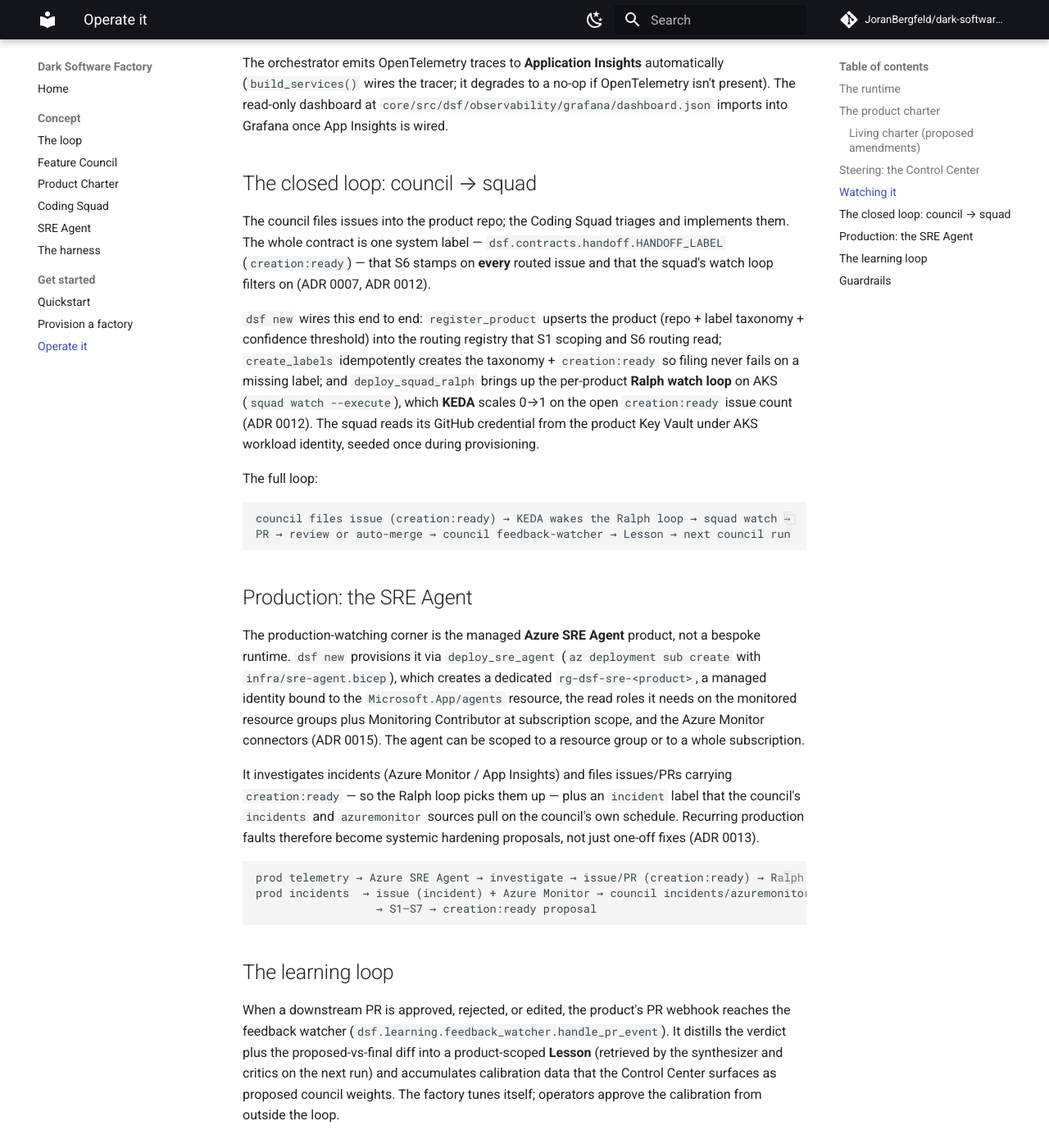
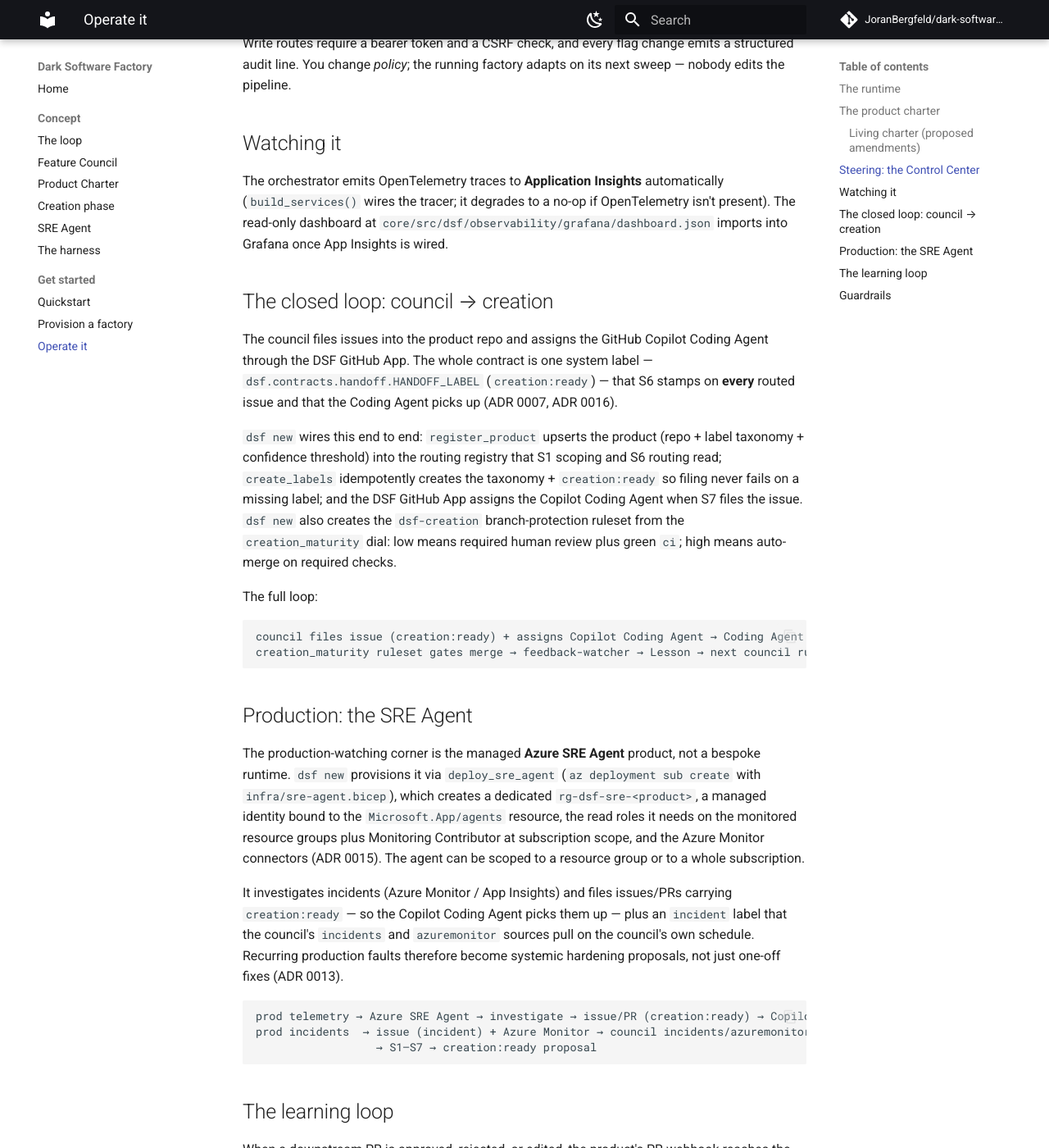
Before and after one commit to JoranBergfeld/dark-software-factory, an MkDocs documentation site: the page built from docs/site/get-started/operate.md, in a window 1280 px wide and 1400 px high, scrolled down 2570 px. Shown: the whole window at 82% size. Built offline with MkDocs 1.6.1 and Material for MkDocs 9.7.7, drawn with Linux system fonts in a browser that asks for light colours; comment, search, counter and statistics services are not loaded; some of the changed text lies outside the part shown.

Commit message:
docs: rename Coding Squad to Creation phase and mark ADR 0012 superseded
The build phase is now the Creation phase run by the GitHub Copilot Coding
Agent (ADR 0016 supersedes 0012); the retired Ralph/AKS/KEDA "Coding Squad"
is gone from the code. Update the published site to match: rename the concept
page, retitle the nav and cross-links, rewrite the council->creation loop in
the operate runbook, and drop the stale "squad CLI on PATH" guidance. Also
note that dsf charter auto-loads a product's Azure endpoints from its instance
manifest. Mark ADR 0012 as superseded by ADR 0016.

Co-authored-by: Copilot <223556219+Copilot@users.noreply.github.com>

````diff
--- a/docs/site/get-started/operate.md
+++ b/docs/site/get-started/operate.md
@@ -1,7 +1,7 @@
 # Operate the factory
 
 A factory you have [provisioned](provision-a-factory.md) runs itself. The council sweeps its
-sources on a schedule, files grounded `creation:ready` issues, the Coding Squad builds them, and
+sources on a schedule, files grounded `creation:ready` issues, the Creation phase builds them, and
 the SRE Agent watches production and feeds incidents back to the start. No one stands inside
 the pipeline.
 
@@ -61,6 +61,13 @@ from the registry — no other GitHub env vars are needed. Explicit `GITHUB_APP_
 `GITHUB_INSTALLATION_ID` / `GITHUB_APP_PRIVATE_KEY_SECRET` / `AZURE_KEYVAULT_URI`
 override it when set.
 
+The Azure backing-service endpoints (App Configuration, Cosmos, and Azure OpenAI)
+are auto-loaded the same way: `dsf charter` reads them from the product's instance
+manifest (`config/instances/<product>.json`, written by `dsf new`), so a
+freshly-provisioned product needs no `AZURE_*` exports. Explicit
+`AZURE_OPENAI_ENDPOINT` / `AZURE_OPENAI_DEPLOYMENT` / `AZURE_APPCONFIG_ENDPOINT` /
+`AZURE_COSMOS_ENDPOINT` override the manifest when set.
+
 The charter is **advisory**: it informs the council's value and strategic-fit
 reasoning and adds a non-blocking "possible non-goal conflict" note to a
 verdict's rationale. It never vetoes a proposal and never changes the score.
@@ -112,26 +119,26 @@ The orchestrator emits OpenTelemetry traces to **Application Insights** automati
 The read-only dashboard at `core/src/dsf/observability/grafana/dashboard.json` imports into
 Grafana once App Insights is wired.
 
-## The closed loop: council → squad
+## The closed loop: council → creation
 
-The council files issues into the product repo; the Coding Squad triages and implements them.
-The whole contract is one system label — `dsf.contracts.handoff.HANDOFF_LABEL` (`creation:ready`)
-— that S6 stamps on **every** routed issue and that the squad's watch loop filters on
-(ADR 0007, ADR 0012).
+The council files issues into the product repo and assigns the GitHub Copilot Coding Agent
+through the DSF GitHub App. The whole contract is one system label —
+`dsf.contracts.handoff.HANDOFF_LABEL` (`creation:ready`) — that S6 stamps on **every**
+routed issue and that the Coding Agent picks up (ADR 0007, ADR 0016).
 
 `dsf new` wires this end to end: `register_product` upserts the product (repo + label taxonomy
 + confidence threshold) into the routing registry that S1 scoping and S6 routing read;
 `create_labels` idempotently creates the taxonomy + `creation:ready` so filing never fails on a
-missing label; and `deploy_squad_ralph` brings up the per-product **Ralph watch loop** on AKS
-(`squad watch --execute`), which **KEDA** scales 0→1 on the open `creation:ready` issue count
-(ADR 0012). The squad reads its GitHub credential from the product Key Vault under AKS workload
-identity, seeded once during provisioning.
+missing label; and the DSF GitHub App assigns the Copilot Coding Agent when S7 files the issue.
+`dsf new` also creates the `dsf-creation` branch-protection ruleset from the
+`creation_maturity` dial: low means required human review plus green `ci`; high means
+auto-merge on required checks.
 
 The full loop:
 
 ```
-council files issue (creation:ready) → KEDA wakes the Ralph loop → squad watch →
-PR → review or auto-merge → council feedback-watcher → Lesson → next council run
+council files issue (creation:ready) + assigns Copilot Coding Agent → Coding Agent PR →
+creation_maturity ruleset gates merge → feedback-watcher → Lesson → next council run
 ```
 
 ## Production: the SRE Agent
@@ -144,13 +151,13 @@ resource groups plus Monitoring Contributor at subscription scope, and the Azure
 connectors (ADR 0015). The agent can be scoped to a resource group or to a whole subscription.
 
 It investigates incidents (Azure Monitor / App Insights) and files issues/PRs carrying
-`creation:ready` — so the Ralph loop picks them up — plus an `incident` label that the council's
+`creation:ready` — so the Copilot Coding Agent picks them up — plus an `incident` label that the council's
 `incidents` and `azuremonitor` sources pull on the council's own schedule. Recurring
 production faults therefore become systemic hardening proposals, not just one-off fixes
 (ADR 0013).
 
 ```
-prod telemetry → Azure SRE Agent → investigate → issue/PR (creation:ready) → Ralph → PR
+prod telemetry → Azure SRE Agent → investigate → issue/PR (creation:ready) → Copilot Coding Agent → PR
 prod incidents  → issue (incident) + Azure Monitor → council incidents/azuremonitor
                   → S1–S7 → creation:ready proposal
 ```
--- a/mkdocs.yml
+++ b/mkdocs.yml
@@ -55,7 +55,7 @@ nav:
       - The loop: concept/the-loop.md
       - Feature Council: concept/feature-council.md
       - Product Charter: concept/product-charter.md
-      - Coding Squad: concept/coding-squad.md
+      - Creation phase: concept/creation.md
       - SRE Agent: concept/sre-agent.md
       - The harness: concept/the-harness.md
   - Get started:
````
Also changed, not shown: docs/adr/0012-coding-squad-ralph-aks-keda.md (+1 -1 lines), docs/site/concept/coding-squad.md (deleted, +0 -96 lines), docs/site/concept/creation.md (added, +105 -0 lines), docs/site/concept/feature-council.md (+5 -5 lines), docs/site/concept/sre-agent.md (+8 -8 lines), docs/site/concept/the-loop.md (+6 -6 lines), docs/site/get-started/provision-a-factory.md (+5 -4 lines), docs/site/get-started/quickstart.md (+2 -2 lines), docs/site/index.md (+2 -2 lines).
